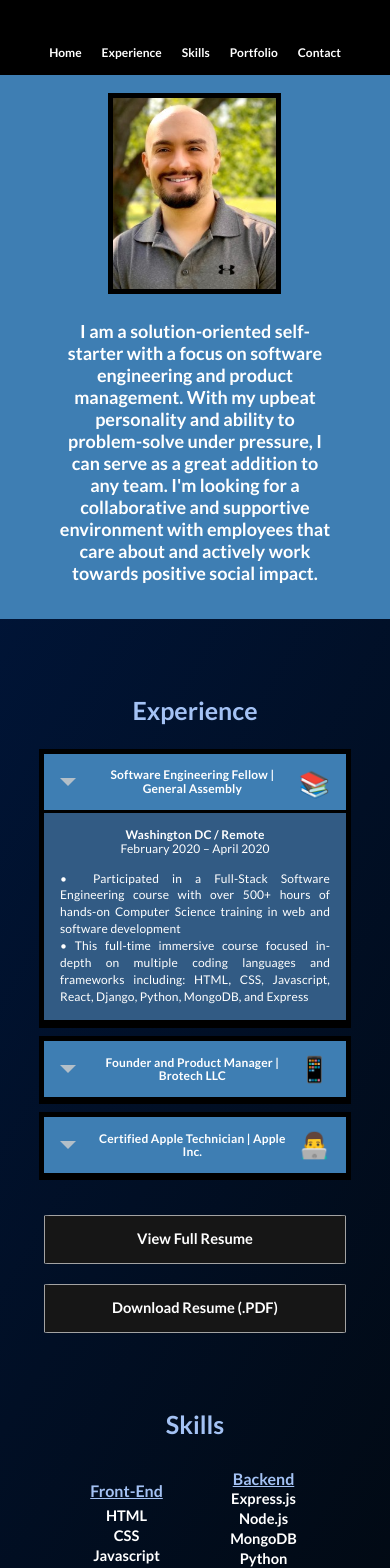
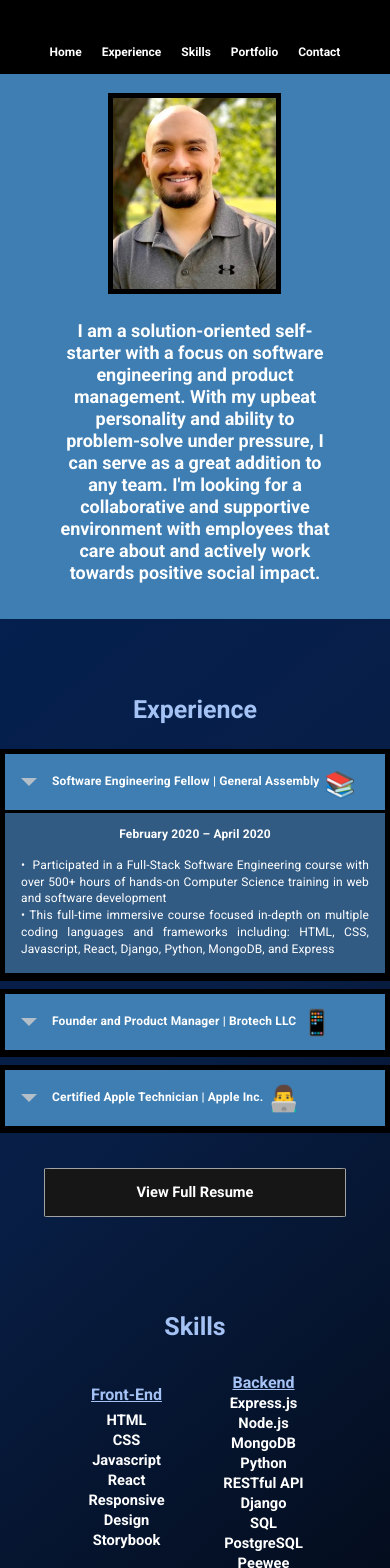
Before and after one commit to skut21x-ga/Portfolio, a React (Create React App) app: page /About in a window 390 px wide. Shown: the top 1568 px of the page. Built offline with nearby package versions, Linux system fonts and the light colour scheme; a web font is replaced by a local one.

Commit message:
made containers full width

```diff
--- a/src/About.js
+++ b/src/About.js
@@ -33,17 +33,17 @@ class About extends React.Component {
             <h1 className="experience-header">Experience</h1>
             <WorkPanel></WorkPanel>{" "}
             <div class="resume-flex-grid">
-              <Link to="/Resume">
+              <a href="https://raw.githubusercontent.com/skut21x-ga/portfolio/a92fcaec4c848aa67b0a71f60b2c3d5928e61be3/src/assets/ScottKutler-SoftwareEngineerResume.pdf">
                 <div className="FullResume">
                   <h5 className="resume-button">View Full Resume</h5>{" "}
                 </div>
-              </Link>
+              </a>
               <p></p>
               <br></br>
-              <a href="https://github.com/skut21x-ga/portfolio/raw/master/src/assets/ScottKutler-SoftwareEngineerResume.pdf">
-                <h5 className="resume-button">Download Resume (.PDF)</h5>{" "}
-                <a name="Skills"> </a>
-              </a>{" "}
+              {/*         <a href="https://github.com/skut21x-ga/portfolio/raw/master/src/assets/ScottKutler-SoftwareEngineerResume.pdf">
+                <h5 className="resume-button">Download Resume (.PDF)</h5>{" "} */}
+              <a name="Skills"> </a>
+              {/*        </a>{" "} */}
               <br></br> <br></br>
             </div>
           </div>{" "}
--- a/src/App.css
+++ b/src/App.css
@@ -1,4 +1,4 @@
-@import url("https://fonts.googleapis.com/css2?family=Lato:wght@700&family=Lato&display=swap");
+@import url("https://fonts.googleapis.com/css2?family=Roboto:wght@700&family=Roboto&display=swap");
 @import url("https://themes.googleusercontent.com/fonts/css?kit=xTOoZr6X-i3kNg7pYrzMss5-x8zqu-667uHWljev_4A");
 
 /* code for professional experience: */
@@ -17,7 +17,7 @@ table th {
   vertical-align: baseline;
   text-decoration-skip-ink: none;
   font-size: 12pt;
-  font-family: "Lato";
+  font-family: "Roboto";
   font-style: normal;
 }
 .c0 {
@@ -27,7 +27,7 @@ table th {
   vertical-align: baseline;
   text-decoration-skip-ink: none;
   font-size: 13pt;
-  font-family: "Lato";
+  font-family: "Roboto";
   font-style: normal;
 }
 .c3 {
@@ -35,7 +35,7 @@ table th {
   text-decoration: none;
   vertical-align: baseline;
   font-size: 10pt;
-  font-family: "Lato";
+  font-family: "Roboto";
   font-style: normal;
 }
 .c1 {
@@ -43,7 +43,7 @@ table th {
   text-decoration: none;
   vertical-align: baseline;
   font-size: 10.5pt;
-  font-family: "Lato";
+  font-family: "Roboto";
   font-style: normal;
   color: white;
   text-align: left;
@@ -62,7 +62,7 @@ table th {
   font-weight: 700;
   text-decoration: none;
   font-size: 12pt;
-  font-family: "Lato";
+  font-family: "Roboto";
   font-style: normal;
   text-align: center;
   color: white;
@@ -72,7 +72,7 @@ table th {
   text-decoration: none;
   vertical-align: baseline;
   font-size: 11pt;
-  font-family: "Lato";
+  font-family: "Roboto";
   font-style: normal;
   color: white;
 }
@@ -99,21 +99,21 @@ table th {
   align-items: center;
 }
 .c7 {
-  font-size: 12pt;
-  font-family: "Lato";
+  font-size: 10pt;
+  font-family: "Roboto";
   color: white;
   font-weight: 700;
 }
 .c8 {
   font-size: 10.5pt;
-  font-family: "Lato";
+  font-family: "Roboto";
   color: white;
 
   font-weight: 400;
 }
 .c11 {
   font-size: 10pt;
-  font-family: "Lato";
+  font-family: "Roboto";
   font-weight: 400;
   color: white;
 }
@@ -287,7 +287,12 @@ h6 {
 
 body {
   /* background: rgb(16, 53, 93); */
-  background-image: linear-gradient(120deg, #001842 0%, #020608 100%);
+  background-image: linear-gradient(
+    140deg,
+    #012056 0%,
+    #081e45 50%,
+    #000000 100%
+  );
   color: white;
 }
 
@@ -321,7 +326,7 @@ body {
   border-radius: 10px;
   width: 350px;
   height: 275px;
-  font-family: Lato;
+  font-family: Roboto;
   transition: 1s;
   border: 1px solid black;
 }
@@ -332,7 +337,7 @@ body {
 }
 
 .portfolio-container-main {
-  margin: 20px 90px 0px 90px;
+  margin: 0px 90px 0px 90px;
   row-gap: 45px;
   margin-top: 50px;
   display: grid;
@@ -343,12 +348,7 @@ body {
     "footer footer footer  ";
   justify-items: center;
   align-items: center;
-  text-align: center;
-  animation: fadeIn ease 0.5s;
-  -webkit-animation: fadeIn ease 0.5s;
-  -moz-animation: fadeIn ease 0.5s;
-  -o-animation: fadeIn ease 0.5s;
-  -ms-animation: fadeIn ease 0.5s;
+  text-align: left;
 }
 .expansion-spacing {
   height: 8px;
@@ -455,7 +455,7 @@ h1 {
   padding-top: 20pt;
   font-size: 20pt;
   padding-bottom: 6pt;
-  font-family: "Lato";
+  font-family: "Roboto";
   line-height: 1.15;
   page-break-after: avoid;
   orphans: 2;
@@ -466,7 +466,7 @@ h2 {
   padding-top: 18pt;
   font-size: 16pt;
   padding-bottom: 6pt;
-  font-family: "Lato";
+  font-family: "Roboto";
   line-height: 1.15;
   page-break-after: avoid;
   orphans: 2;
@@ -478,7 +478,7 @@ h3 {
   color: #434343;
   font-size: 14pt;
   padding-bottom: 4pt;
-  font-family: "Lato";
+  font-family: "Roboto";
   line-height: 1.15;
   page-break-after: avoid;
   orphans: 2;
@@ -489,7 +489,7 @@ h4 {
   padding-top: 14pt;
   font-size: 12pt;
   padding-bottom: 4pt;
-  font-family: Lato;
+  font-family: Roboto;
   line-height: 1.15;
   page-break-after: avoid;
   orphans: 2;
@@ -500,7 +500,7 @@ h5 {
   padding-top: 12pt;
   font-size: 11pt;
   padding-bottom: 4pt;
-  font-family: Lato;
+  font-family: Roboto;
   line-height: 1.15;
   page-break-after: avoid;
   orphans: 2;
@@ -511,12 +511,12 @@ h6 {
   padding-top: 12pt;
   font-size: 11pt;
   padding-bottom: 4pt;
-  font-family: "Lato";
+  font-family: "Roboto";
   line-height: 1.15;
   page-break-after: avoid;
   font-style: italic;
   orphans: 2;
-  font-family: Lato;
+  font-family: Roboto;
   widows: 2;
   text-align: left;
 }
@@ -553,6 +553,7 @@ h6 {
 
 .portfolio-headline {
   font-weight: 900;
+  text-align: left;
 }
 
 .portfolio-image {
@@ -572,11 +573,14 @@ h6 {
   font-style: italic;
   font-size: 13px;
   color: rgb(187, 187, 187);
+  text-align: left;
+  margin-left: 40px;
 }
 
 .portfolio-gitlink {
   font-size: 13px;
   color: rgb(207, 207, 207);
+  text-align: left;
 }
 
 .portfolio-thumbnail {
@@ -715,7 +719,7 @@ h6 {
   height: 32px;
   opacity: 0.95;
   color: #ffffff;
-  font-family: Lato;
+  font-family: Roboto;
   font-weight: 700;
   letter-spacing: 12px;
   text-transform: uppercase;
@@ -747,7 +751,7 @@ h6 {
 .resume-aboutme {
   text-align: center;
   margin-bottom: 0px;
-  font-family: Lato;
+  font-family: Roboto;
   font-size: 18px;
   text-align: left;
   width: 25vw;
@@ -852,7 +856,7 @@ h6 {
   color: #a4c2f4;
   text-align: center;
   font-size: 25px;
-  font-family: Lato;
+  font-family: Roboto;
   margin-top: -20px;
   margin-bottom: -20px;
   display: none;
@@ -870,7 +874,7 @@ h6 {
   margin-top: -10px;
   margin-bottom: -40px;
   text-decoration: underline;
-  font-family: Lato;
+  font-family: Roboto;
   color: #a4c2f4;
 }
 
@@ -878,7 +882,7 @@ h6 {
   text-align: center;
   line-height: 20px;
   margin-bottom: 35px;
-  font-family: Lato;
+  font-family: Roboto;
 }
 
 .about-h4-right {
@@ -887,13 +891,13 @@ h6 {
   margin-bottom: -45px;
   color: #a4c2f4;
   text-decoration: underline;
-  font-family: Lato;
+  font-family: Roboto;
 }
 .about-h5-right {
   text-align: center;
   line-height: 20px;
   margin-bottom: 15px;
-  font-family: Lato;
+  font-family: Roboto;
 }
 
 .col1 {
@@ -949,7 +953,7 @@ h6 {
   text-align: center;
   margin: 20px auto 20px auto;
   text-decoration: none;
-  font-family: Lato;
+  font-family: Roboto;
   display: flex;
   flex-direction: row;
   justify-content: center;
@@ -966,7 +970,7 @@ h6 {
   margin-right: 30px;
   transition: 0.25s;
   font-weight: 800;
-  font-family: Lato;
+  font-family: Roboto;
   text-align: center;
 }
 
@@ -982,7 +986,7 @@ a {
 
 h3,
 h1 {
-  font-family: Lato;
+  font-family: Roboto;
   color: #a4c2f4;
 }
 
@@ -1208,7 +1212,6 @@ html {
     display: flex;
     align-items: center;
     flex-direction: column;
-    width: 100%;
   }
   .full-resume-content {
     width: 90%;
@@ -1223,6 +1226,14 @@ html {
     justify-content: center;
     align-items: center;
     text-align: center;
+  }
+
+  .workcontainer-component {
+    width: 100vw;
+  }
+
+  .WorkPanel-container {
+    width: 100vw;
   }
 }
 
@@ -1273,7 +1284,7 @@ html {
     border-radius: 10px;
     width: 300px;
     height: 200px;
-    font-family: Lato;
+    font-family: Roboto;
     transition: 1s;
     border: 1px solid black;
   }
--- a/src/WorkPanel.js
+++ b/src/WorkPanel.js
@@ -87,10 +87,7 @@ export default function WorkPanel() {
         <ExpansionPanelDetails>
           <Typography>
             <p class="c4">
-              <span class="c7">Washington DC / Remote</span>
-            </p>
-            <p class="c4">
-              <span class="c13">February 2020 &ndash; April 2020</span>
+              <span class="c7">February 2020 &ndash; April 2020</span>
             </p>
             <p class="c4">
               <span class="c13">&nbsp;</span>
@@ -135,10 +132,7 @@ export default function WorkPanel() {
           <Typography>
             {" "}
             <p class="c4">
-              <span class="c7 c15">Bethesda, MD</span>
-            </p>
-            <p class="c4">
-              <span class="c13">October 2015 &ndash; Present</span>
+              <span class="c7">October 2015 &ndash; Present</span>
             </p>
             <p class="c4 c10">
               <span class="c13"></span>
@@ -172,10 +166,10 @@ export default function WorkPanel() {
             </p>
             <p class="c6">
               <span class="c1">
-                &bull; &nbsp; Operated initiatives in market research (ie.
-                conducting focus groups, managing social media, and competitive
-                analysis) to generate quarterly metrics reports and leverage
-                findings to prioritize product development efforts
+                &bull; &nbsp; Performed market research (ie. conducting focus
+                groups, managing social media, and competitive analysis) to
+                generate quarterly metrics reports and leverage findings to
+                prioritize product development efforts
               </span>
             </p>
             <p class="c6">
@@ -194,8 +188,8 @@ export default function WorkPanel() {
             </p>
             <p class="c6">
               <span class="c8">
-                &bull; &nbsp; Monitored and managed production systems in a
-                cloud-based deployment environment (AWS: Lambda, S3, EC2, RDS)
+                &bull; &nbsp; Operated and maintained production deployments in
+                cloud based environments (AWS: Lambda, S3, EC2, RDS)
               </span>
               <span class="c11">&nbsp;</span>
               <span class="c3">&nbsp;</span>
@@ -228,11 +222,7 @@ export default function WorkPanel() {
         <ExpansionPanelDetails>
           <Typography>
             <p class="c4">
-              <span class="c7">&nbsp;</span>
-              <span class="c7 c15">Bethesda, MD</span>
-            </p>
-            <p class="c4">
-              <span class="c13">August 2008 &ndash; November 2014 </span>
+              <span class="c7">August 2008 &ndash; November 2014 </span>
             </p>
             <p class="c5">
               <span class="c13"></span>
@@ -251,14 +241,14 @@ export default function WorkPanel() {
             </p>
             <p class="c6">
               <span class="c1">
-                &bull; &nbsp; Maintained knowledge of Apple&rsquo;s products,
+                &bull; &nbsp;Maintained knowledge of Apple&rsquo;s products,
                 software, and services to provide guidance and support to
                 customers{" "}
               </span>
             </p>
             <p class="c6">
               <span class="c1">
-                &bull; &nbsp; Recognized for having one of the highest customer
+                &bull; &nbsp;Recognized for having one of the highest customer
                 satisfaction ratings (NPS) among all technicians in the market
               </span>
             </p>
```
Also changed, not shown: src/MyWork.js (+16 -18 lines).
